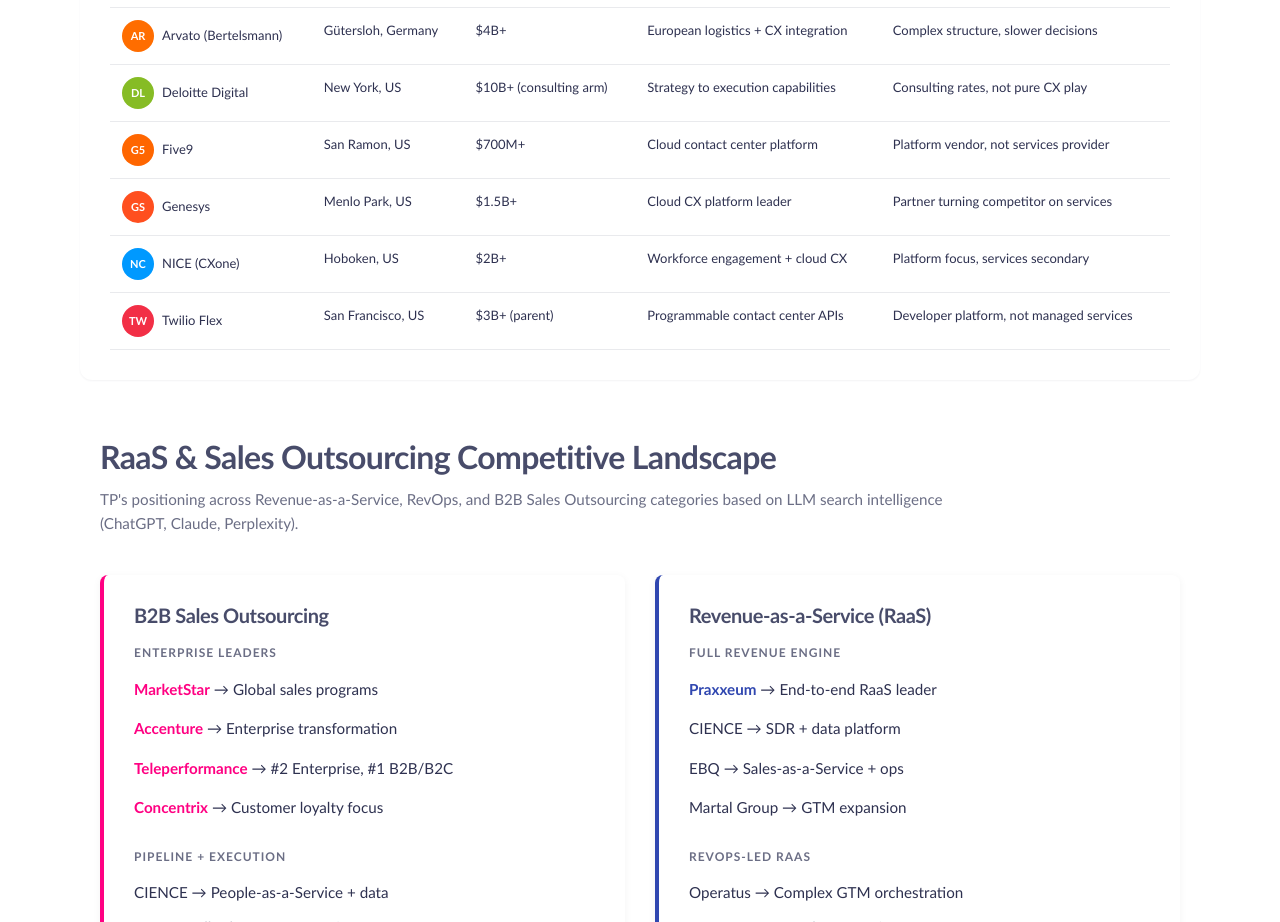
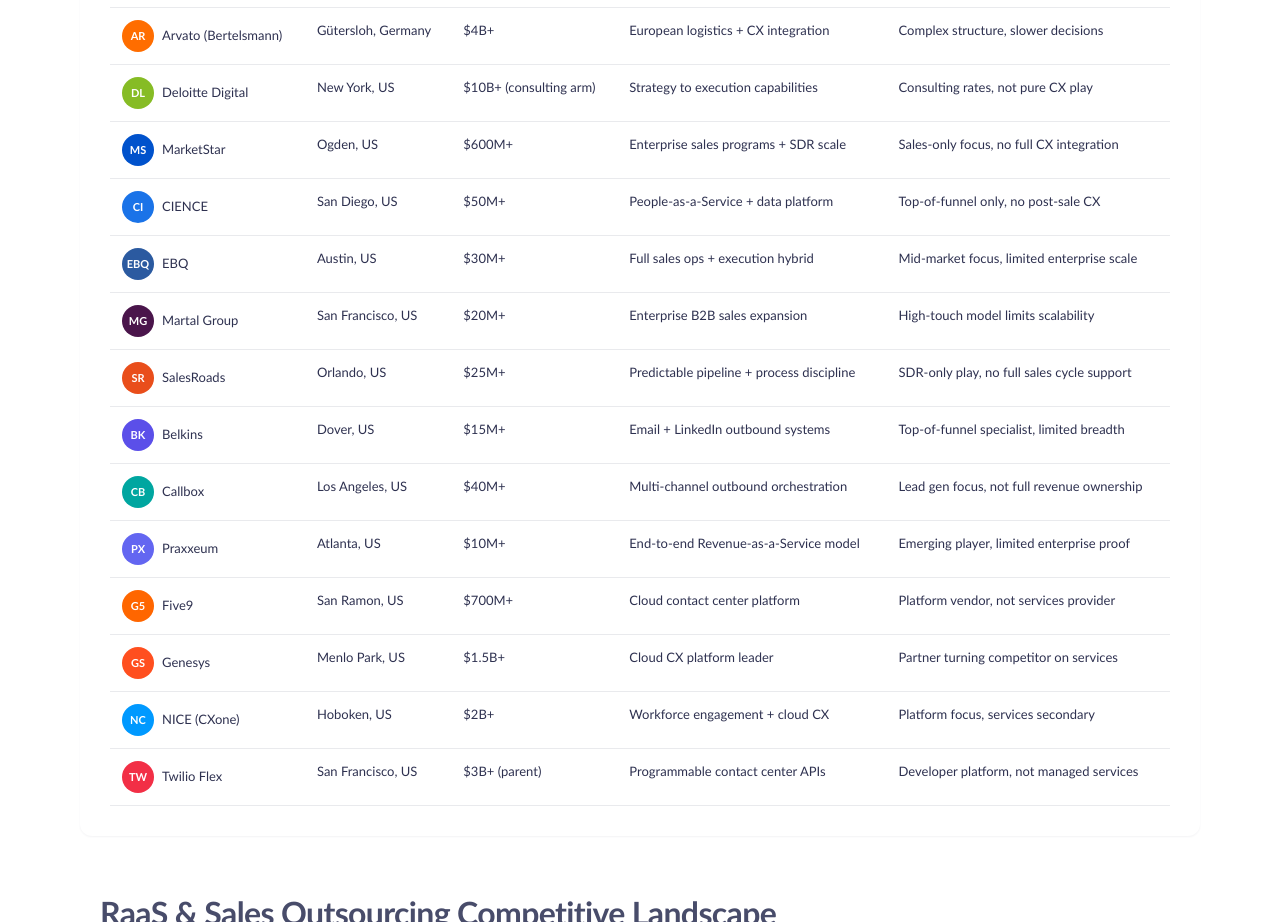
Before and after one commit to alonjzo/abm-guide, a website: page public/competitive-intel/index.html in a window 1280 px wide. Shown: the part 2320-3242 px from the top of the page. Drawn offline with Linux system fonts and the light colour scheme.

Commit message:
feat: add B2B Sales Outsourcing & RaaS competitors to intel table
Added 8 new competitors from Leslie's LLM positioning research:
- MarketStar (enterprise sales programs + SDR)
- CIENCE (People-as-a-Service + data)
- EBQ (full sales ops + execution)
- Martal Group (B2B sales expansion)
- SalesRoads (predictable pipeline)
- Belkins (email + LinkedIn outbound)
- Callbox (multi-channel orchestration)
- Praxxeum (end-to-end RaaS model)

These represent TP's competitive set in Revenue-as-a-Service, RevOps Outsourcing, and B2B Sales Ops categories where TP needs improved LLM/SEM positioning.

```diff
--- a/public/competitive-intel/index.html
+++ b/public/competitive-intel/index.html
@@ -1070,6 +1070,62 @@
                         <td>$10B+ (consulting arm)</td>
                         <td>Strategy to execution capabilities</td>
                         <td>Consulting rates, not pure CX play</td>
+                    </tr>
+                    <tr>
+                        <td><span class="competitor-logo" style="background-color: #0052CC;">MS</span>MarketStar</td>
+                        <td>Ogden, US</td>
+                        <td>$600M+</td>
+                        <td>Enterprise sales programs + SDR scale</td>
+                        <td>Sales-only focus, no full CX integration</td>
+                    </tr>
+                    <tr>
+                        <td><span class="competitor-logo" style="background-color: #1A73E8;">CI</span>CIENCE</td>
+                        <td>San Diego, US</td>
+                        <td>$50M+</td>
+                        <td>People-as-a-Service + data platform</td>
+                        <td>Top-of-funnel only, no post-sale CX</td>
+                    </tr>
+                    <tr>
+                        <td><span class="competitor-logo" style="background-color: #2B5AA0;">EBQ</span>EBQ</td>
+                        <td>Austin, US</td>
+                        <td>$30M+</td>
+                        <td>Full sales ops + execution hybrid</td>
+                        <td>Mid-market focus, limited enterprise scale</td>
+                    </tr>
+                    <tr>
+                        <td><span class="competitor-logo" style="background-color: #4A154B;">MG</span>Martal Group</td>
+                        <td>San Francisco, US</td>
+                        <td>$20M+</td>
+                        <td>Enterprise B2B sales expansion</td>
+                        <td>High-touch model limits scalability</td>
+                    </tr>
+                    <tr>
+                        <td><span class="competitor-logo" style="background-color: #E94E1B;">SR</span>SalesRoads</td>
+                        <td>Orlando, US</td>
+                        <td>$25M+</td>
+                        <td>Predictable pipeline + process discipline</td>
+                        <td>SDR-only play, no full sales cycle support</td>
+                    </tr>
+                    <tr>
+                        <td><span class="competitor-logo" style="background-color: #5B4FE9;">BK</span>Belkins</td>
+                        <td>Dover, US</td>
+                        <td>$15M+</td>
+                        <td>Email + LinkedIn outbound systems</td>
+                        <td>Top-of-funnel specialist, limited breadth</td>
+                    </tr>
+                    <tr>
+                        <td><span class="competitor-logo" style="background-color: #00A6A0;">CB</span>Callbox</td>
+                        <td>Los Angeles, US</td>
+                        <td>$40M+</td>
+                        <td>Multi-channel outbound orchestration</td>
+                        <td>Lead gen focus, not full revenue ownership</td>
+                    </tr>
+                    <tr>
+                        <td><span class="competitor-logo" style="background-color: #6366F1;">PX</span>Praxxeum</td>
+                        <td>Atlanta, US</td>
+                        <td>$10M+</td>
+                        <td>End-to-end Revenue-as-a-Service model</td>
+                        <td>Emerging player, limited enterprise proof</td>
                     </tr>
                     <tr>
                         <td><span class="competitor-logo" style="background-color: #FF6600;">G5</span>Five9</td>
```
